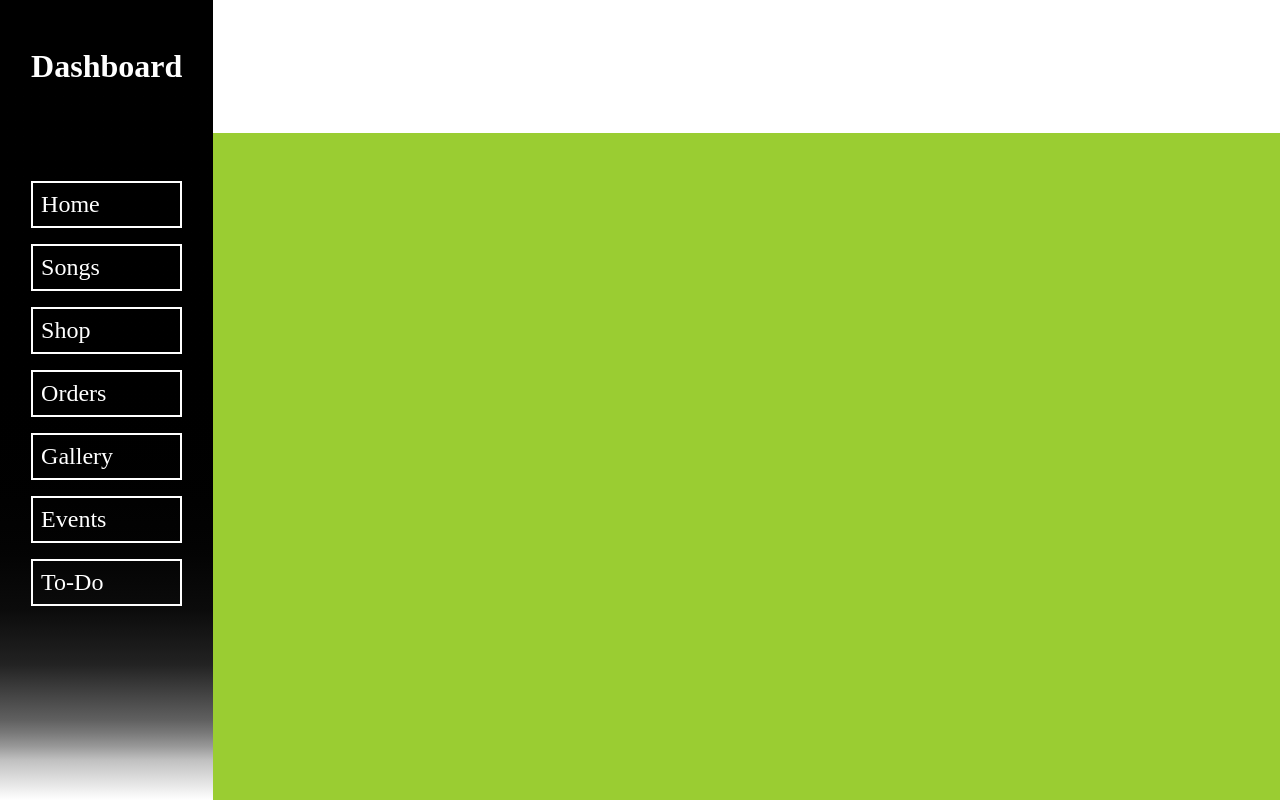
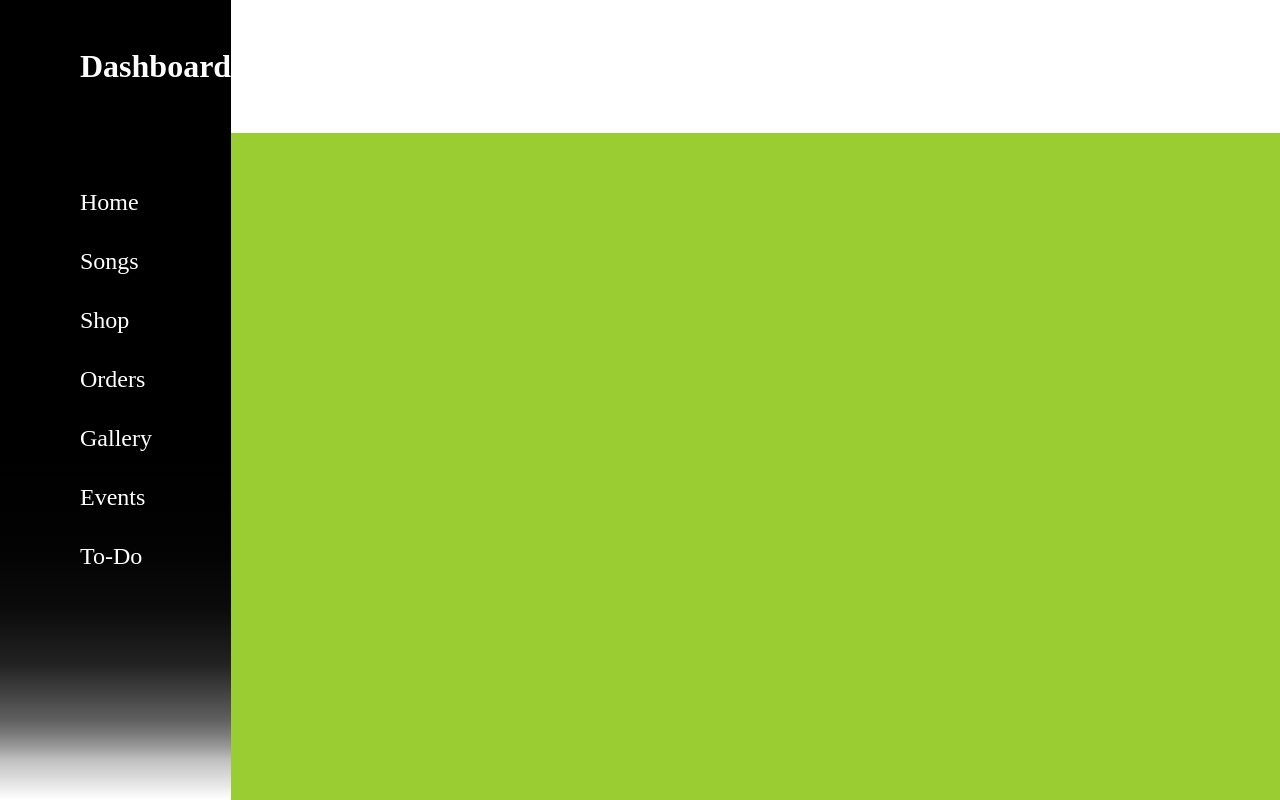
Before and after one commit to StefanTampu/admin-dashboard, a plain HTML site: page index.html in a window 1280 px wide. Drawn offline with Linux system fonts and the light colour scheme.

Commit message:
Remove sidebar justify-content, add left-padding and hover effects

```diff
--- a/style.css
+++ b/style.css
@@ -27,25 +27,34 @@ body {
     display: grid;
     grid-template-rows: 1fr 5fr;
     align-items: center;
-    justify-content: center;
     color: white;
     background: linear-gradient(black, 90%, silver, white);
+}
+
+#sidebar h1{
+    padding-left: 5rem;
 }
 
 #sidebar ul{
     list-style-type: none;
     align-self: baseline;
     margin-top: 3rem;
-    width: 100%;
     font-size: 1.5rem;
     display: grid;
     gap: 1rem;
 }
 
 #sidebar li{
-    width: 100%;
     padding: 0.5rem;
-    border: 2px solid white;
+    padding-left: 5rem;
+    transition: 0.5s;
+}
+
+#sidebar li:hover{
+    color: black;
+    background-color: hsl(0, 0%, 100%);
+    cursor:default;
+    font-size: 1.75rem;
 }
 
 main{
```
